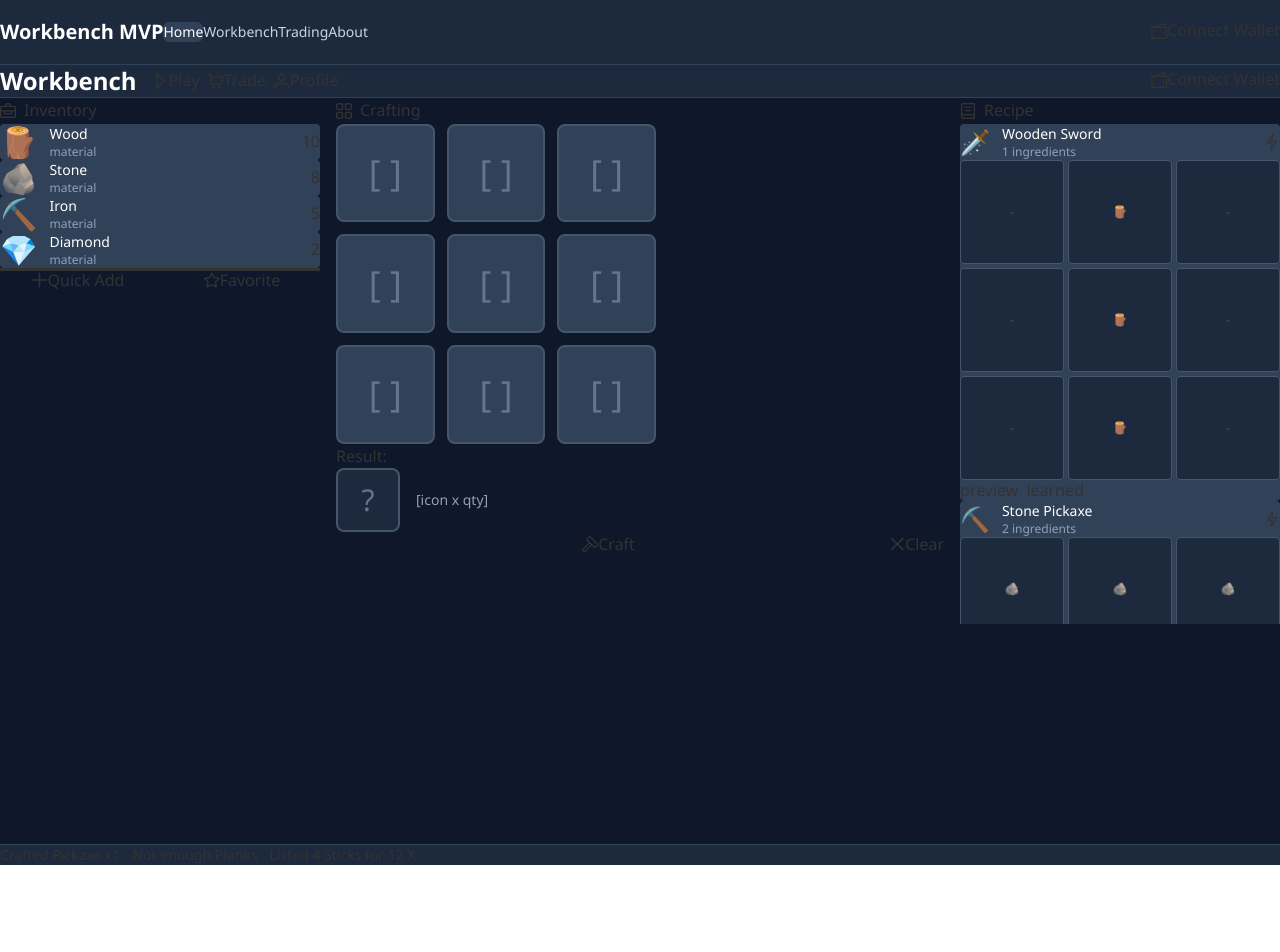
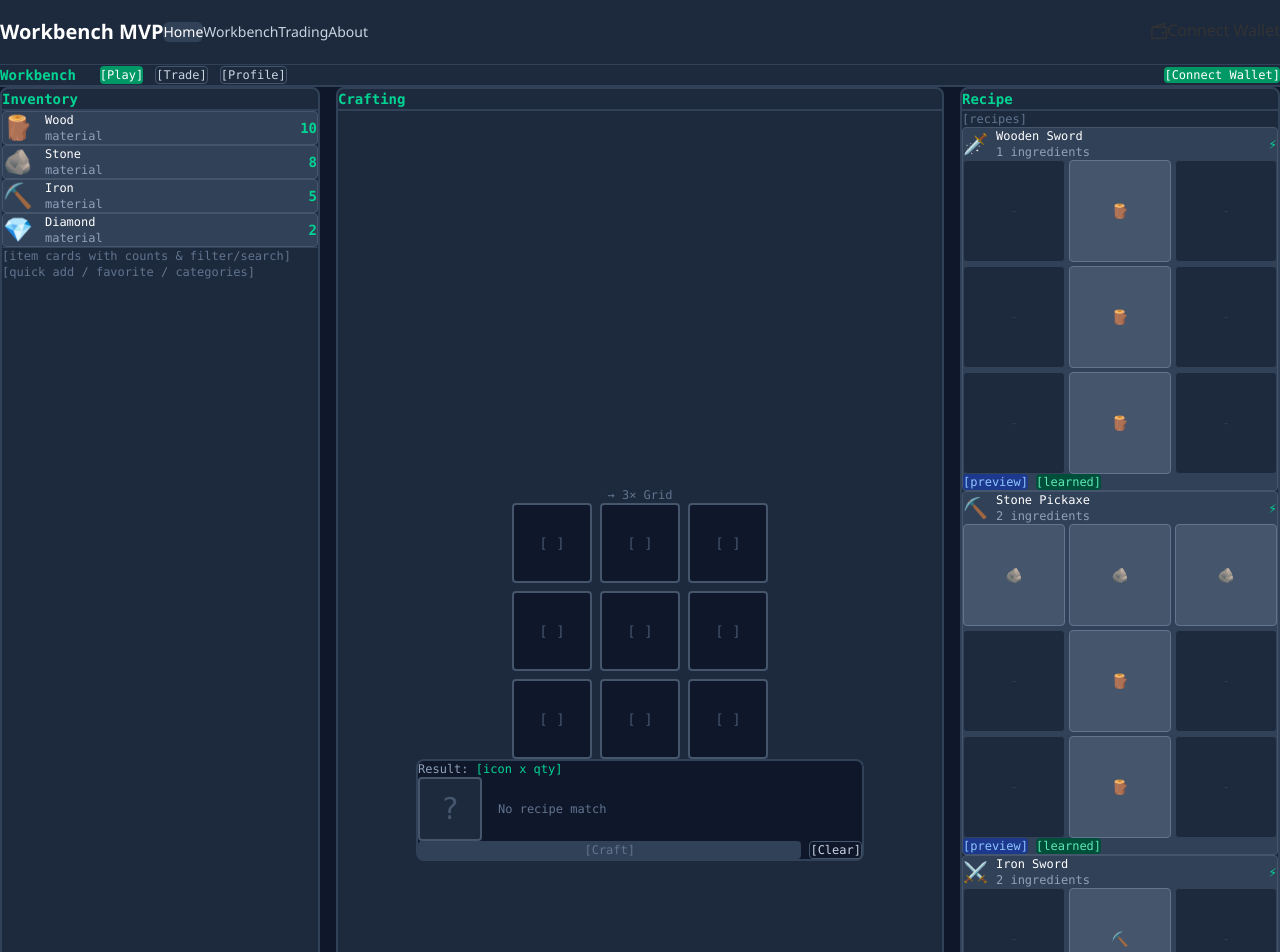
Before and after one commit to thundernan/workbench, a Vue app in the folder client/: page / in a window 1280 px wide. Shown: the top 952 px of the page. Before the commit the page ends 865 px from the top, so only its background shows below. Built offline with nearby package versions, Linux system fonts and the light colour scheme.

Commit message:
feat: Redesign home page

```diff
--- a/client/src/views/Home.vue
+++ b/client/src/views/Home.vue
@@ -1,211 +1,191 @@
 <template>
-  <div class="home bg-slate-900 min-h-screen flex flex-col">
+  <div class="workbench-layout bg-slate-900 min-h-screen flex flex-col text-sm font-mono">
     <!-- Header -->
-    <header class="bg-slate-800 border-b border-slate-700 px-6 py-4">
+    <header class="bg-slate-800 border-b-2 border-slate-700 px-4 py-3">
       <div class="flex items-center justify-between">
-        <div class="flex items-center gap-4">
-          <h1 class="text-2xl font-bold text-white">Workbench</h1>
-          <div class="flex gap-2">
-            <Button
-              label="Play"
-              icon="pi pi-play"
-              severity="success"
-              size="small"
-              @click="$router.push('/workbench')"
-            />
-            <Button
-              label="Trade"
-              icon="pi pi-shopping-cart"
-              severity="info"
-              size="small"
-              outlined
-              @click="$router.push('/trading')"
-            />
-            <Button
-              label="Profile"
-              icon="pi pi-user"
-              severity="secondary"
-              size="small"
-              outlined
-            />
+        <div class="flex items-center gap-6">
+          <div class="text-emerald-400 font-bold">Workbench</div>
+          <div class="flex gap-3 text-xs">
+            <button class="px-3 py-1 rounded bg-emerald-600 text-white hover:bg-emerald-700 transition-colors">
+              [Play]
+            </button>
+            <button class="px-3 py-1 rounded border border-slate-600 text-slate-300 hover:border-emerald-400 hover:text-emerald-400 transition-colors">
+              [Trade]
+            </button>
+            <button class="px-3 py-1 rounded border border-slate-600 text-slate-300 hover:border-emerald-400 hover:text-emerald-400 transition-colors">
+              [Profile]
+            </button>
           </div>
         </div>
-        <WalletConnectButton />
+        <button class="px-4 py-1 rounded bg-emerald-600 text-white hover:bg-emerald-700 transition-colors text-xs">
+          [Connect Wallet]
+        </button>
       </div>
     </header>
 
-    <!-- Main Content - Desktop Layout -->
-    <div class="flex-1 flex p-4 gap-4">
+    <!-- Main Content Area -->
+    <div class="flex-1 flex gap-4 p-4 overflow-hidden">
       <!-- Left Panel - Inventory -->
-      <div class="w-80 flex flex-col gap-4">
-        <Card class="flex-1">
-          <template #title>
-            <div class="flex items-center gap-2">
-              <i class="pi pi-briefcase"></i>
+      <div class="w-80 flex flex-col border-2 border-slate-700 rounded-lg bg-slate-800 overflow-hidden">
+        <div class="px-4 py-2 border-b-2 border-slate-700 text-emerald-400 font-semibold">
           Inventory
         </div>
-          </template>
-          <template #content>
-            <div class="space-y-2">
+        <div class="flex-1 p-4 overflow-y-auto">
+          <!-- Item Cards -->
+          <div class="space-y-2 mb-4">
             <div
               v-for="invItem in inventoryStore.items"
               :key="invItem.item.id"
-                class="flex items-center gap-3 p-2 bg-slate-700 rounded hover:bg-slate-600 transition-colors cursor-pointer"
+              class="flex items-center gap-3 p-2 border border-slate-600 rounded bg-slate-700 hover:border-emerald-400 transition-colors cursor-pointer"
+              @click="selectInventoryItem(invItem.item)"
             >
-                <div class="text-3xl">{{ invItem.item.icon }}</div>
-                <div class="flex-1">
-                  <div class="text-white font-medium text-sm">{{ invItem.item.name }}</div>
-                  <div class="text-slate-400 text-xs">{{ invItem.item.category }}</div>
+              <div class="text-2xl">{{ invItem.item.icon }}</div>
+              <div class="flex-1 text-xs">
+                <div class="text-white">{{ invItem.item.name }}</div>
+                <div class="text-slate-400">{{ invItem.item.category }}</div>
               </div>
-                <Tag :value="invItem.quantity" severity="info" />
-              </div>
-
-              <div v-if="inventoryStore.items.length === 0" class="text-center py-8 text-slate-400">
-                <i class="pi pi-inbox text-4xl mb-2"></i>
-                <p>No items</p>
+              <div class="text-emerald-400 font-bold">{{ invItem.quantity }}</div>
             </div>
           </div>
 
-            <Divider />
-
-            <div class="flex gap-2">
-              <Button
-                label="Quick Add"
-                icon="pi pi-plus"
-                size="small"
-                outlined
-                class="flex-1"
-              />
-              <Button
-                label="Favorite"
-                icon="pi pi-star"
-                size="small"
-                outlined
-                class="flex-1"
-              />
+          <!-- Filter/Search Section -->
+          <div class="text-slate-500 text-xs border-t border-slate-700 pt-3">
+            [item cards with counts & filter/search]
           </div>
-          </template>
-        </Card>
+          <div class="text-slate-500 text-xs mt-2">
+            [quick add / favorite / categories]
+          </div>
+        </div>
       </div>
 
       <!-- Center Panel - Crafting -->
-      <div class="flex-1 flex flex-col gap-4">
-        <Card>
-          <template #title>
-            <div class="flex items-center gap-2">
-              <i class="pi pi-th-large"></i>
+      <div class="flex-1 flex flex-col border-2 border-slate-700 rounded-lg bg-slate-800 overflow-hidden">
+        <div class="px-4 py-2 border-b-2 border-slate-700 text-emerald-400 font-semibold">
           Crafting
         </div>
-          </template>
-          <template #content>
+        <div class="flex-1 p-6 overflow-y-auto flex flex-col items-center justify-center">
           <!-- 3x3 Grid -->
-            <div class="grid grid-cols-3 gap-3 mb-6 max-w-xs mx-auto">
+          <div class="text-slate-500 text-xs mb-3">→ 3× Grid</div>
+          <div class="grid grid-cols-3 gap-2 mb-8">
             <div
-                v-for="n in 9"
-                :key="n"
-                class="aspect-square rounded-lg border-2 border-slate-600 bg-slate-700 flex items-center justify-center text-4xl hover:border-emerald-400 transition-colors cursor-pointer"
+              v-for="(cell, index) in craftingGrid"
+              :key="index"
+              class="w-20 h-20 border-2 rounded flex items-center justify-center text-3xl cursor-pointer transition-colors"
+              :class="cell ? 'border-emerald-400 bg-slate-700' : 'border-slate-600 bg-slate-900 hover:border-slate-500'"
+              @click="removeCraftingCell(index)"
             >
-                <span class="text-slate-500">[ ]</span>
+              <span v-if="cell" class="select-none">{{ cell.icon }}</span>
+              <span v-else class="text-slate-600 text-sm">[ ]</span>
             </div>
           </div>
 
-            <!-- Result -->
-            <Card class="bg-slate-700 border-slate-600">
-              <template #title>
-                <div class="text-base">Result:</div>
-              </template>
-              <template #content>
-                <div class="flex items-center gap-4">
-                  <div class="w-16 h-16 rounded-lg border-2 border-slate-600 bg-slate-800 flex items-center justify-center text-3xl">
-                    <span class="text-slate-500">?</span>
+          <!-- Result Section -->
+          <div class="w-full max-w-md border-2 border-slate-700 rounded-lg bg-slate-900 p-4">
+            <div class="text-slate-400 text-xs mb-3">Result: <span class="text-emerald-400">[icon x qty]</span></div>
+            <div class="flex items-center gap-4 mb-4">
+              <div class="w-16 h-16 border-2 rounded flex items-center justify-center text-3xl"
+                   :class="matchedRecipe ? 'border-emerald-400 bg-slate-700' : 'border-slate-600 bg-slate-800'">
+                <span v-if="matchedRecipe" class="select-none">{{ matchedRecipe.result.icon }}</span>
+                <span v-else class="text-slate-600">?</span>
               </div>
-                  <div class="flex-1 text-slate-400 text-sm">
-                    [icon x qty]
+              <div class="flex-1">
+                <div v-if="matchedRecipe" class="text-white text-sm">{{ matchedRecipe.result.name }}</div>
+                <div v-else class="text-slate-500 text-xs">No recipe match</div>
+              </div>
+            </div>
+            <div class="flex gap-2">
+              <button
+                @click="craftItem"
+                :disabled="!canCraft"
+                class="flex-1 px-4 py-2 rounded text-xs transition-colors"
+                :class="canCraft ? 'bg-emerald-600 text-white hover:bg-emerald-700' : 'bg-slate-700 text-slate-500 cursor-not-allowed'"
+              >
+                [Craft]
+              </button>
+              <button
+                @click="clearCraftingGrid"
+                class="px-4 py-2 rounded border border-slate-600 text-slate-300 hover:border-red-400 hover:text-red-400 transition-colors text-xs"
+              >
+                [Clear]
+              </button>
+            </div>
+          </div>
         </div>
       </div>
 
-                <div class="flex gap-2 mt-4">
-                  <Button
-                    label="Craft"
-                    icon="pi pi-hammer"
-                    severity="success"
-                    class="flex-1"
-                  />
-                  <Button
-                    label="Clear"
-                    icon="pi pi-times"
-                    severity="danger"
-                    outlined
-                  />
-                </div>
-              </template>
-            </Card>
-          </template>
-        </Card>
-      </div>
-
       <!-- Right Panel - Recipe Book -->
-      <div class="w-80 flex flex-col gap-4">
-        <Card class="flex-1">
-          <template #title>
-            <div class="flex items-center gap-2">
-              <i class="pi pi-book"></i>
+      <div class="w-80 flex flex-col border-2 border-slate-700 rounded-lg bg-slate-800 overflow-hidden">
+        <div class="px-4 py-2 border-b-2 border-slate-700 text-emerald-400 font-semibold">
           Recipe
         </div>
-          </template>
-          <template #content>
-            <div class="space-y-2 mb-4">
+        <div class="flex-1 p-4 overflow-y-auto">
+          <div class="text-slate-500 text-xs mb-3">[recipes]</div>
+
+          <!-- Recipe Cards -->
+          <div class="space-y-3">
             <div
               v-for="recipe in recipesStore.allRecipes"
               :key="recipe.id"
-                class="p-3 bg-slate-700 rounded hover:bg-slate-600 transition-colors cursor-pointer"
+              class="border border-slate-600 rounded bg-slate-700 p-3 hover:border-emerald-400 transition-colors cursor-pointer"
+              @click="selectRecipe(recipe)"
             >
-                <div class="flex items-center gap-3">
-                  <div class="text-2xl">{{ recipe.result.icon }}</div>
-                  <div class="flex-1">
-                    <div class="text-white font-medium text-sm">{{ recipe.name }}</div>
-                    <div class="text-slate-400 text-xs">{{ recipe.ingredients.length }} ingredients</div>
+              <div class="flex items-center gap-2 mb-2">
+                <div class="text-xl">{{ recipe.result.icon }}</div>
+                <div class="flex-1 text-xs">
+                  <div class="text-white">{{ recipe.name }}</div>
+                  <div class="text-slate-400">{{ recipe.ingredients.length }} ingredients</div>
                 </div>
-                  <Button
-                    icon="pi pi-bolt"
-                    size="small"
-                    text
-                    rounded
-                    severity="success"
-                    v-tooltip.left="'Autofill'"
-                  />
+                <button
+                  @click.stop="autofillRecipe(recipe)"
+                  class="text-emerald-400 hover:text-emerald-300 transition-colors"
+                  title="Autofill"
+                >
+                  ⚡
+                </button>
               </div>
 
-                <!-- Preview Grid -->
-                <div class="grid grid-cols-3 gap-1 mt-2">
+              <!-- Mini Grid Preview -->
+              <div class="grid grid-cols-3 gap-1 mb-2">
                 <div
                   v-for="(cell, idx) in getRecipeGridFlat(recipe)"
                   :key="idx"
-                    class="aspect-square rounded border border-slate-600 bg-slate-800 flex items-center justify-center text-xs"
+                  class="aspect-square rounded border flex items-center justify-center text-xs"
+                  :class="cell ? 'border-slate-500 bg-slate-600' : 'border-slate-700 bg-slate-800'"
                 >
-                    <span v-if="cell">{{ cell.icon }}</span>
-                    <span v-else class="text-slate-600">-</span>
+                  <span v-if="cell" class="text-sm">{{ cell.icon }}</span>
+                  <span v-else class="text-slate-700">-</span>
                 </div>
               </div>
 
-                <!-- Learned Badge -->
-                <div class="flex gap-2 mt-2">
-                  <Tag value="preview" severity="info" class="text-xs" />
-                  <Tag value="learned" severity="success" class="text-xs" />
+              <!-- Tags -->
+              <div class="flex gap-2 text-xs">
+                <span class="px-2 py-0.5 rounded bg-blue-900 text-blue-300">[preview]</span>
+                <span class="px-2 py-0.5 rounded bg-emerald-900 text-emerald-300">[learned]</span>
               </div>
             </div>
           </div>
-          </template>
-        </Card>
+
+          <div class="text-slate-500 text-xs mt-4 border-t border-slate-700 pt-3">
+            [autofill]
+          </div>
+        </div>
       </div>
     </div>
 
-    <!-- Bottom - Notifications/Toasts -->
-    <div class="px-6 py-3 bg-slate-800 border-t border-slate-700">
-      <div class="flex items-center gap-3 text-sm">
-        <Tag value="Crafted Pickaxe x1" severity="success" />
-        <Tag value="Not enough Planks" severity="warn" />
-        <Tag value="Listed 4 Sticks for 12 X" severity="info" />
+    <!-- Bottom Notification Bar -->
+    <div class="bg-slate-800 border-t-2 border-slate-700 px-4 py-3">
+      <div class="text-slate-400 text-xs">
+        Notification/Toasts
+      </div>
+      <div class="flex gap-3 mt-2 text-xs flex-wrap">
+        <div
+          v-for="(notification, idx) in notifications"
+          :key="idx"
+          class="px-3 py-1 rounded"
+          :class="getNotificationClass(notification.type)"
+        >
+          {{ notification.message }}
+        </div>
       </div>
     </div>
 
@@ -214,26 +194,122 @@
 </template>
 
 <script setup lang="ts">
-import { computed } from 'vue';
-import Button from 'primevue/button';
-import Card from 'primevue/card';
-import Tag from 'primevue/tag';
-import Divider from 'primevue/divider';
-import WalletConnectButton from '@/components/WalletConnectButton.vue';
+import { ref, computed } from 'vue';
 import ToastNotification from '@/components/ToastNotification.vue';
 import { useInventoryStore } from '@/stores/inventory';
 import { useRecipesStore } from '@/stores/recipes';
-import type { Recipe } from '@/types';
+import { useToastStore } from '@/stores/toast';
+import type { Item, Recipe } from '@/types';
 
 const inventoryStore = useInventoryStore();
 const recipesStore = useRecipesStore();
+const toastStore = useToastStore();
 
 // Initialize data
 inventoryStore.initializeSampleItems();
 recipesStore.initializeRecipes();
 
+// Crafting grid state
+const craftingGrid = ref<(Item | null)[]>(new Array(9).fill(null));
+const selectedRecipe = ref<Recipe | null>(null);
+
+// Notifications
+const notifications = ref([
+  { type: 'success', message: '"Crafted Pickaxe x1"' },
+  { type: 'warning', message: '"Not enough Planks"' },
+  { type: 'info', message: '"Listed 4 Sticks for 12 X"' }
+]);
+
+// Computed
+const matchedRecipe = computed(() => {
+  const grid2D = [
+    [craftingGrid.value[0], craftingGrid.value[1], craftingGrid.value[2]],
+    [craftingGrid.value[3], craftingGrid.value[4], craftingGrid.value[5]],
+    [craftingGrid.value[6], craftingGrid.value[7], craftingGrid.value[8]]
+  ];
+  return recipesStore.matchRecipe(grid2D);
+});
+
+const canCraft = computed(() => {
+  return matchedRecipe.value !== null;
+});
+
+// Methods
+const selectInventoryItem = (item: Item) => {
+  const emptyIndex = craftingGrid.value.findIndex(slot => slot === null);
+  if (emptyIndex !== -1 && inventoryStore.hasItem(item.id, 1)) {
+    craftingGrid.value[emptyIndex] = item;
+    inventoryStore.removeItem(item.id, 1);
+  }
+};
+
+const removeCraftingCell = (index: number) => {
+  if (craftingGrid.value[index]) {
+    inventoryStore.addItem(craftingGrid.value[index]!, 1);
+    craftingGrid.value[index] = null;
+  }
+};
+
+const clearCraftingGrid = () => {
+  craftingGrid.value.forEach(item => {
+    if (item) {
+      inventoryStore.addItem(item, 1);
+    }
+  });
+  craftingGrid.value = new Array(9).fill(null);
+};
+
+const craftItem = () => {
+  if (!matchedRecipe.value) return;
+
+  // Clear grid
+  craftingGrid.value = new Array(9).fill(null);
+
+  // Add result to inventory
+  inventoryStore.addItem(matchedRecipe.value.result, 1);
+
+  // Show notification
+  toastStore.showToast({
+    type: 'success',
+    message: `Crafted ${matchedRecipe.value.result.name}!`
+  });
+
+  // Add to notification bar
+  notifications.value.unshift({
+    type: 'success',
+    message: `"Crafted ${matchedRecipe.value.result.name} x1"`
+  });
+  if (notifications.value.length > 5) {
+    notifications.value.pop();
+  }
+};
+
+const selectRecipe = (recipe: Recipe) => {
+  selectedRecipe.value = recipe;
+};
+
+const autofillRecipe = (recipe: Recipe) => {
+  clearCraftingGrid();
+
+  // Fill grid with recipe pattern
+  for (let i = 0; i < 3; i++) {
+    for (let j = 0; j < 3; j++) {
+      const item = recipe.grid[i][j];
+      if (item && inventoryStore.hasItem(item.id, 1)) {
+        craftingGrid.value[i * 3 + j] = item;
+        inventoryStore.removeItem(item.id, 1);
+      }
+    }
+  }
+
+  toastStore.showToast({
+    type: 'info',
+    message: `Autofilled ${recipe.name} recipe`
+  });
+};
+
 const getRecipeGridFlat = (recipe: Recipe) => {
-  const flat: any[] = [];
+  const flat: (Item | null)[] = [];
   for (let i = 0; i < 3; i++) {
     for (let j = 0; j < 3; j++) {
       flat.push(recipe.grid[i][j]);
@@ -241,29 +317,34 @@ const getRecipeGridFlat = (recipe: Recipe) => {
   }
   return flat;
 };
+
+const getNotificationClass = (type: string) => {
+  switch (type) {
+    case 'success': return 'bg-emerald-900 text-emerald-300 border border-emerald-700';
+    case 'warning': return 'bg-yellow-900 text-yellow-300 border border-yellow-700';
+    case 'info': return 'bg-blue-900 text-blue-300 border border-blue-700';
+    case 'error': return 'bg-red-900 text-red-300 border border-red-700';
+    default: return 'bg-slate-700 text-slate-300 border border-slate-600';
+  }
+};
 </script>
 
 <style scoped>
-/* Custom scrollbar for better look */
-:deep(.p-card-content) {
-  max-height: calc(100vh - 300px);
-  overflow-y: auto;
+/* Custom scrollbar */
+::-webkit-scrollbar {
+  width: 8px;
 }
 
-:deep(.p-card-content)::-webkit-scrollbar {
-  width: 6px;
-}
-
-:deep(.p-card-content)::-webkit-scrollbar-track {
+::-webkit-scrollbar-track {
   background: #1e293b;
 }
 
-:deep(.p-card-content)::-webkit-scrollbar-thumb {
+::-webkit-scrollbar-thumb {
   background: #475569;
-  border-radius: 3px;
+  border-radius: 4px;
 }
 
-:deep(.p-card-content)::-webkit-scrollbar-thumb:hover {
+::-webkit-scrollbar-thumb:hover {
   background: #64748b;
 }
 </style>
```
Lines whose indentation alone changed are shown as unchanged.
